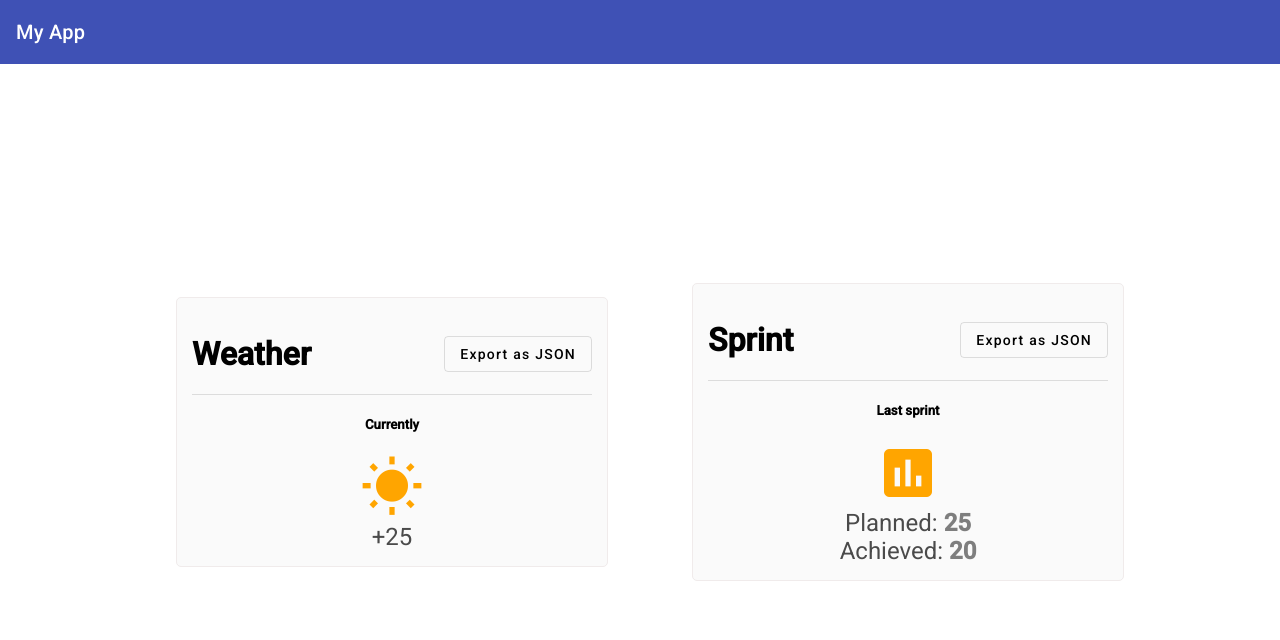
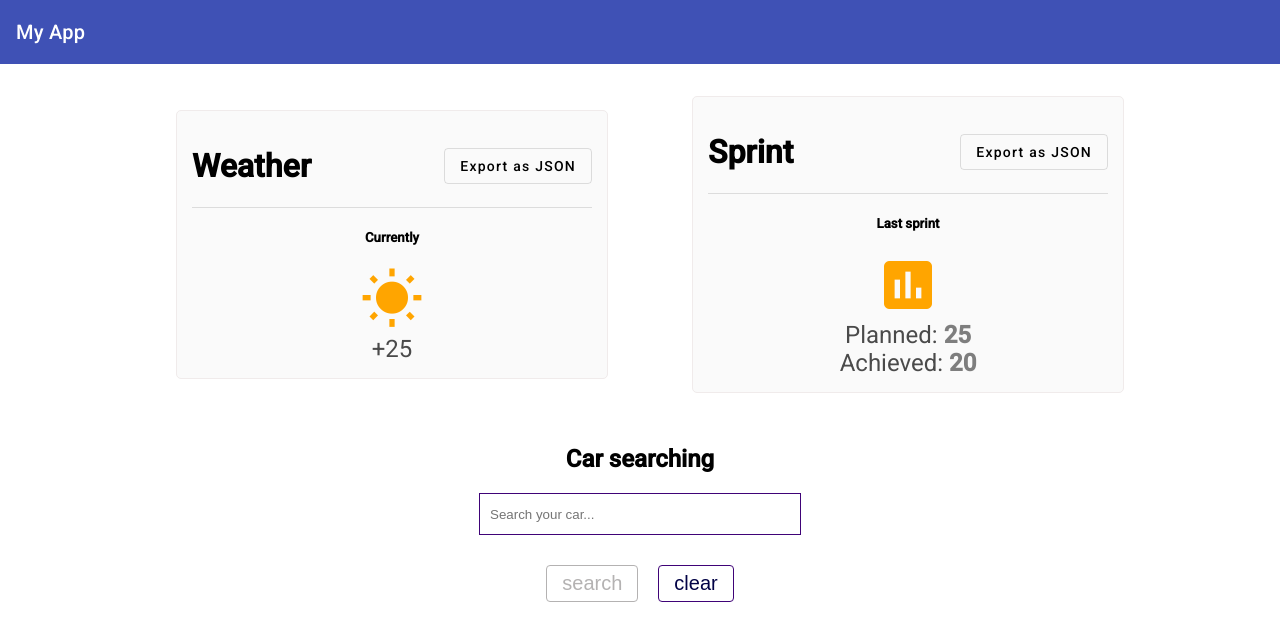
Before and after one commit to mstylski/widget, an Angular app: page / in a window 1280 px wide. Shown: the top 640 px of the page. Built offline with nearby package versions, Linux system fonts and the light colour scheme.

Commit message:
car-search/task3

```diff
--- a/src/app/app.component.html
+++ b/src/app/app.component.html
@@ -9,3 +9,4 @@
     <app-sprint-content></app-sprint-content>
   </app-widget>
 </div>
+<app-car-search [placeholder]="'Search your car...'" ></app-car-search>
--- a/src/app/app.module.ts
+++ b/src/app/app.module.ts
@@ -9,11 +9,14 @@ import {MatListModule} from '@angular/material/list';
 import { WidgetComponent } from './widget/widget.component';
 import {WeatherWidgetContentComponent} from "./widget/weather-widget/weather-widget.component";
 import {SprintWidgetContentComponent} from "./widget/sprint-widget/sprint-widget.component";
+import { CarSearchComponent } from './car-search/car-search.component';
+import {HttpClientModule} from "@angular/common/http";
+import {FormsModule, ReactiveFormsModule} from "@angular/forms";
 
 @NgModule({
   declarations: [
     AppComponent,
-    WidgetComponent, WeatherWidgetContentComponent, SprintWidgetContentComponent
+    WidgetComponent, WeatherWidgetContentComponent, SprintWidgetContentComponent, CarSearchComponent
   ],
   imports: [
     BrowserModule,
@@ -21,6 +24,9 @@ import {SprintWidgetContentComponent} from "./widget/sprint-widget/sprint-widget
     MatListModule,
     MatButtonModule,
     MatIconModule,
+    HttpClientModule,
+    FormsModule,
+    ReactiveFormsModule
   ],
   bootstrap: [AppComponent]
 })
--- /dev/null
+++ b/src/app/car-search/car-search.component.css
@@ -0,0 +1,47 @@
+.input-wrapper {
+  display: flex;
+  flex-direction: column;
+  align-items: center;
+  justify-content: center;
+}
+
+.buttons-wrapper {
+  display: flex;
+  align-items: center;
+  gap: 20px;
+  margin: 30px 0;
+}
+
+.input {
+  width: 300px;
+  height: 30px;
+  padding: 5px 10px;
+  border: 1px solid #3f0377;
+}
+
+.button {
+  border: 1px solid #3f0377;
+  padding: 6px 15px;
+  color: #020246;
+  border-radius: 4px;
+  background: #FFFFFF;
+  font-size: 20px;
+  font-family: "Source Code Pro", sans-serif;
+}
+
+.button:disabled {
+  color: #b4b2b2;
+  border: 1px solid #b4b2b2;
+}
+
+.search-items-wrapper {
+  display: flex;
+  flex-direction: column;
+  text-align: center;
+  align-items: center;
+  padding-bottom: 50px;
+}
+
+.invalid-feedback {
+  color: #c51717;
+}
--- /dev/null
+++ b/src/app/car-search/car-search.component.html
@@ -0,0 +1,21 @@
+<form class="input-wrapper" [formGroup]="searchForm">
+  <h2 class="title">Car searching</h2>
+  <label for="search">
+    <input type="text" id="search" formControlName="searchText"
+           autocomplete="off" class="input" placeholder={{placeholder}}
+           [(ngModel)]="searchModel.searchText" required>
+    <div *ngIf="searchText?.invalid &&  searchText?.touched"
+         class="alert alert-danger">
+      <div *ngIf="searchText?.errors?.['minlength']" class="invalid-feedback">
+        Model must be at least 1 characters long.
+      </div>
+    </div>
+  </label>
+  <div class="buttons-wrapper">
+    <button (click)="search()" class="button" [disabled]="searchText?.errors">search</button>
+    <button (click)="searchModel.searchText=''" class="button">clear</button>
+  </div>
+  <ul *ngIf="carListResult" class="search-items-wrapper">
+    <li *ngFor="let car of carListResult;"> {{ car.model }}</li>
+  </ul>
+</form>
--- /dev/null
+++ b/src/app/car-search/car-search.component.ts
@@ -0,0 +1,42 @@
+import {Component, Input, OnInit} from '@angular/core';
+import {CarsFilterService} from "../services/cars-filter-service";
+import {ICar} from "../interfaces/car-filter"
+import {FormControl, FormGroup, Validators} from "@angular/forms";
+
+@Component({
+  selector: 'app-car-search',
+  templateUrl: './car-search.component.html',
+  styleUrls: ['./car-search.component.css']
+})
+export class CarSearchComponent implements OnInit{
+  @Input () placeholder: string = '';
+
+  carListResult : ICar[] = [];
+
+  searchModel = {
+    searchText: ''
+  }
+
+  searchForm:  FormGroup;
+
+  constructor(private carsFilterService: CarsFilterService) {
+    this.searchForm = new FormGroup({
+      searchText: new FormControl(this.searchModel.searchText, [
+        Validators.required,
+        Validators.minLength(2),
+      ]),
+    });
+  }
+
+
+  search() {
+    this.carsFilterService.search({model : this.searchModel.searchText, limit: 5})
+      .subscribe((cars: ICar[]) => {
+      this.carListResult = cars;
+    });
+  }
+
+  ngOnInit(): void {}
+
+  get searchText() { return this.searchForm.get('searchText'); }
+}
--- /dev/null
+++ b/src/app/interfaces/car-filter.ts
@@ -0,0 +1,21 @@
+export interface ICarFilter {
+  model: string,
+  limit: number,
+}
+
+export interface ICar{
+  make: string,
+  model: string,
+  transmission: string,
+  class:string,
+  year: number
+}
+
+
+export interface  ICarResponse{
+    make: string,
+    model: string,
+    transmission: string,
+    class:string,
+    year: number
+}
--- /dev/null
+++ b/src/app/services/cars-filter-service.ts
@@ -0,0 +1,23 @@
+import {HttpClient} from '@angular/common/http';
+import {Injectable} from "@angular/core";
+import {ICarFilter, ICar, ICarResponse} from "../interfaces/car-filter"
+import {map, Observable} from "rxjs";
+
+@Injectable({
+  providedIn: 'root'
+})
+
+export class CarsFilterService {
+  constructor(private http: HttpClient) {
+  }
+  apiKey = 'gmtHAo705ASLAvdS9WaFXQ==bjyKaLeLMXxOAuqs'
+  search(filter: ICarFilter): Observable<ICar[]>{
+    return this.http.get<ICarResponse[]>('https://api.api-ninjas.com/v1/cars?model=' + filter.model + '&limit=' + filter.limit,
+      {
+      headers: { 'X-Api-Key': this.apiKey}
+    })
+      .pipe(map((carResponse) => {
+        return carResponse;
+    }))
+  }
+}
--- a/src/app/widget/widget.component.scss
+++ b/src/app/widget/widget.component.scss
@@ -24,7 +24,6 @@
 .content {
   background-color: #fff;
   padding: 2rem;
-  height: calc(100vh - 64px);
   display: flex;
   box-sizing: border-box;
   justify-content: center;
```
Also changed, not shown: 1 other file (tests, documents, lock files or other folders).
